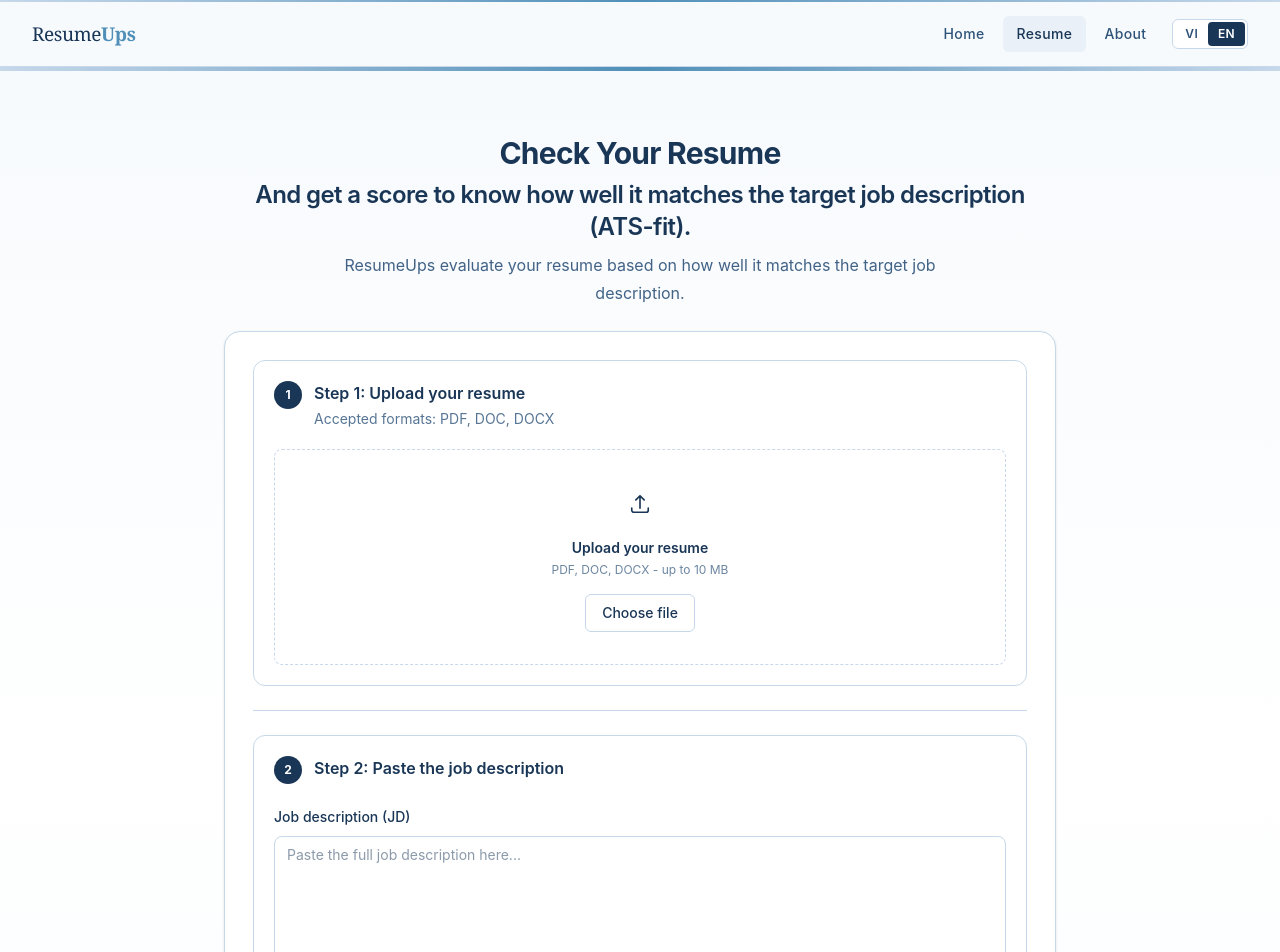
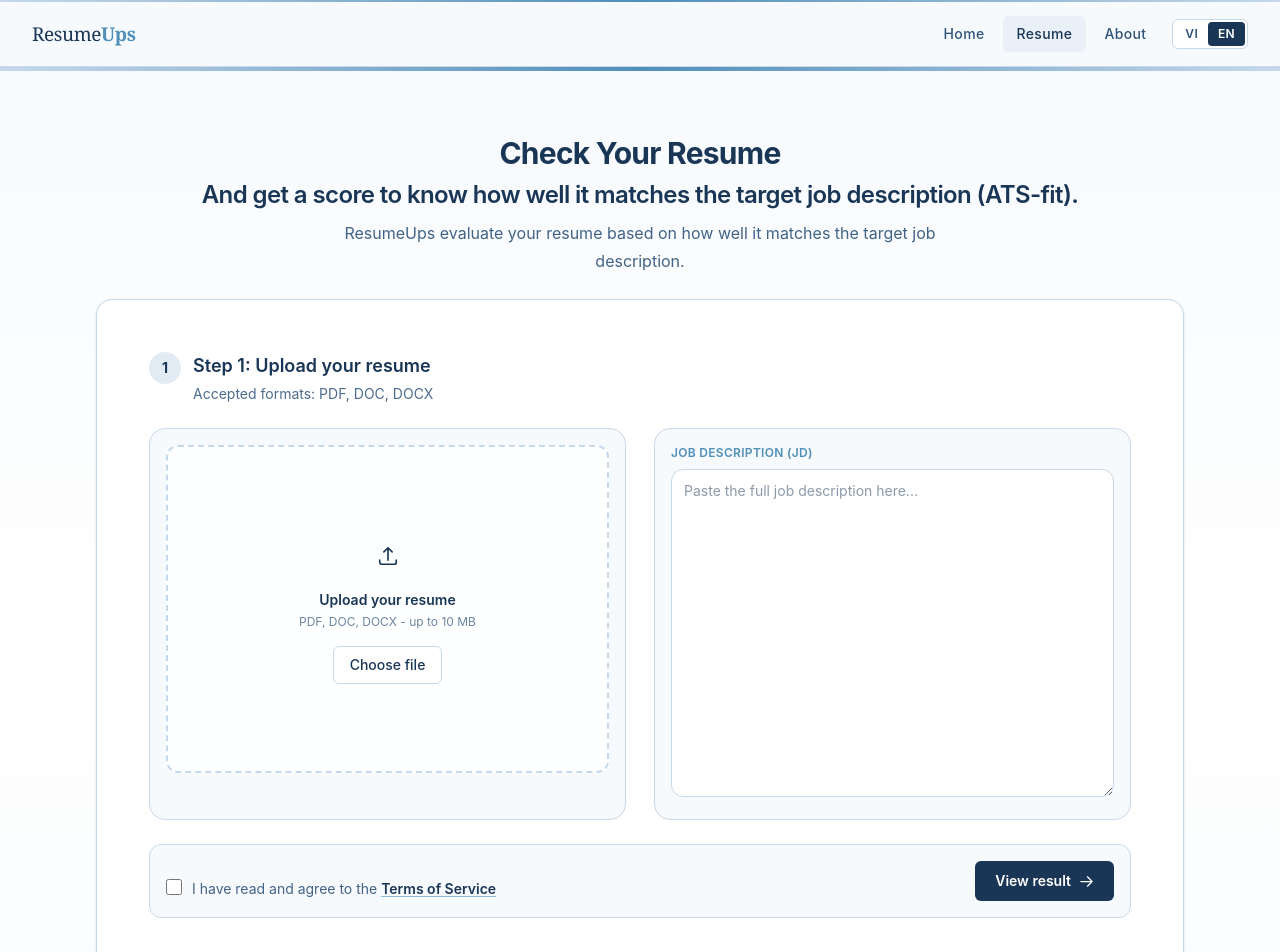
Before and after one commit to nupniichan/resumeups, an Angular app in the folder resumeups.client/: page /resume-checker in a window 1280 px wide. Shown: the top 952 px of the page. Built offline with nearby package versions, Linux system fonts and the light colour scheme.

Commit message:
style: improve UI page

```diff
--- a/resumeups.client/src/app/pages/resume-checker/resume-checker.html
+++ b/resumeups.client/src/app/pages/resume-checker/resume-checker.html
@@ -1,8 +1,8 @@
 <div class="min-h-screen bg-gradient-to-b from-[#f7fafd] via-white to-[#f7fafd]">
   <div class="h-1 bg-gradient-to-r from-[#c6d8ea] via-[#4f8fb8] to-[#c6d8ea]"></div>
 
-  <main class="mx-auto flex w-full max-w-4xl flex-col gap-6 px-4 pb-16 pt-12 sm:px-6 lg:px-8 lg:pt-16">
-    <header scrollReveal="fade-up" [revealDuration]="650" class="space-y-4">
+  <main class="mx-auto flex w-full max-w-6xl flex-col gap-6 px-4 pb-16 pt-12 sm:px-6 lg:px-8 lg:pt-16">
+    <header class="space-y-4">
       <div class="space-y-2 text-center">
         <h1 class="text-2xl font-bold tracking-tight text-[#1a3656] sm:text-3xl">
           {{ text().promo.title }}
@@ -24,16 +24,18 @@
       class="overflow-hidden rounded-2xl border border-[#c6d8ea] bg-white shadow-sm"
     >
       <div class="space-y-6 p-5 sm:p-7">
-        <article class="rounded-xl border border-[#c6d8ea] bg-white p-5 transition-shadow duration-300 hover:shadow-md hover:shadow-[#4f8fb8]/10">
-          <div class="mb-5 flex items-start gap-3">
-            <span class="inline-flex h-7 w-7 items-center justify-center rounded-full bg-[#1a3656] text-xs font-bold text-white">1</span>
+        <article class="rounded-xl p-5 transition-shadow duration-300 sm:p-6">
+          <div class="mb-6 flex items-start gap-3">
+            <span class="inline-flex h-8 w-8 items-center justify-center rounded-full bg-[#c6d8ea]/50 text-sm font-bold text-[#1a3656]">1</span>
             <div>
-              <h3 class="text-base font-semibold text-[#1a3656]">{{ text().form.step1Title }}</h3>
-              <p class="mt-1 text-sm text-[#2d5279]/80">{{ text().form.step1Hint }}</p>
+              <h3 class="text-base font-semibold text-[#1a3656] sm:text-lg">{{ text().form.step1Title }}</h3>
+              <p class="mt-1 text-sm text-[#2d5279]/85">{{ text().form.step1Hint }}</p>
             </div>
           </div>
 
-          <div class="rounded-lg border border-dashed border-[#c6d8ea] px-4 py-8 text-center transition-all duration-300 hover:border-[#4f8fb8]">
+          <div class="grid gap-6 md:grid-cols-2 lg:gap-7">
+            <div class="rounded-2xl border border-[#c6d8ea] bg-[#f7fafd] p-4">
+              <div class="flex h-[20.5rem] flex-col justify-center rounded-xl border-2 border-dashed border-[#c6d8ea] bg-white/85 px-4 py-6 text-center transition-all duration-300 hover:border-[#4f8fb8]">
                 <div class="mx-auto mb-3 flex h-11 w-11 items-center justify-center text-[#1a3656]">
                   <svg width="22" height="22" fill="none" stroke="currentColor" stroke-width="1.8" viewBox="0 0 24 24">
                     <path stroke-linecap="round" stroke-linejoin="round" d="M3 16.5v2.25A2.25 2.25 0 005.25 21h13.5A2.25 2.25 0 0021 18.75V16.5m-13.5-9L12 3m0 0l4.5 4.5M12 3v13.5"/>
@@ -41,7 +43,7 @@
                 </div>
                 <p class="text-sm font-semibold text-[#1a3656]">{{ text().form.fileTypesLabel }}</p>
                 <p class="mt-1 text-xs text-[#2d5279]/70">{{ text().form.uploadSubtext }}</p>
-            <label class="mt-4 inline-flex cursor-pointer items-center rounded-md border border-[#c6d8ea] bg-white px-4 py-2 text-sm font-medium text-[#1a3656] transition hover:border-[#4f8fb8] hover:shadow-sm">
+                <label class="mx-auto mt-4 inline-flex cursor-pointer items-center rounded-md border border-[#c6d8ea] bg-white px-4 py-2 text-sm font-medium text-[#1a3656] transition hover:border-[#4f8fb8] hover:shadow-sm">
                   {{ text().form.chooseFileButton }}
                   <input
                     type="file"
@@ -59,7 +61,7 @@
                     <svg width="14" height="14" fill="none" stroke="currentColor" stroke-width="2" viewBox="0 0 24 24">
                       <path stroke-linecap="round" stroke-linejoin="round" d="M9 12l2 2 4-4m6 2a9 9 0 11-18 0 9 9 0 0118 0z"/>
                     </svg>
-                <span class="max-w-[260px] truncate sm:max-w-[360px]">{{ selectedFileName() }}</span>
+                    <span class="max-w-[220px] truncate">{{ selectedFileName() }}</span>
                   </div>
                 }
               </div>
@@ -67,31 +69,27 @@
               @if (fileError()) {
                 <p class="mt-2 text-sm font-medium text-red-600">{{ fileError() }}</p>
               }
-        </article>
-
-        <div class="h-px bg-[#c6d8ea]"></div>
-
-        <article class="rounded-xl border border-[#c6d8ea] bg-white p-5 transition-shadow duration-300 hover:shadow-md hover:shadow-[#4f8fb8]/10">
-          <div class="mb-5 flex items-start gap-3">
-            <span class="inline-flex h-7 w-7 items-center justify-center rounded-full bg-[#1a3656] text-xs font-bold text-white">2</span>
-            <h3 class="text-base font-semibold text-[#1a3656]">{{ text().form.step2Title }}</h3>
             </div>
 
-          <label class="text-sm font-medium text-[#1a3656]">{{ text().form.jdLabel }}</label>
+            <div class="rounded-2xl border border-[#c6d8ea] bg-[#f7fafd] p-4">
+              <label class="mb-2 block text-xs font-semibold uppercase tracking-wide text-[#4f8fb8]">{{ text().form.jdLabel }}</label>
               <textarea
                 [value]="jdInput()"
                 (input)="onJdInput(jdField.value)"
                 #jdField
-            rows="8"
-            class="mt-2 w-full rounded-lg border border-[#c6d8ea] bg-white px-3 py-2 text-sm text-[#1a3656] outline-none transition duration-200 focus:border-[#4f8fb8] focus:ring-2 focus:ring-[#4f8fb8]/20"
+                rows="12"
+                class="h-[20.5rem] w-full rounded-xl border border-[#c6d8ea] bg-white px-3 py-2.5 text-sm leading-relaxed text-[#1a3656] outline-none transition duration-200 focus:border-[#4f8fb8] focus:ring-2 focus:ring-[#4f8fb8]/20"
                 [placeholder]="text().form.jdPlaceholder"
               ></textarea>
 
               @if (jdError()) {
                 <p class="mt-2 text-sm font-medium text-red-600">{{ jdError() }}</p>
               }
+            </div>
+          </div>
 
-          <div class="mt-4 rounded-lg border border-[#c6d8ea] bg-[#f7fafd] p-3">
+          <div class="mt-6 flex flex-col gap-4 rounded-xl border border-[#c6d8ea] bg-[#f7fafd] p-4 sm:flex-row sm:items-end sm:justify-between">
+            <div class="min-w-0">
               <label class="flex cursor-pointer items-start gap-2.5">
                 <input
                   type="checkbox"
@@ -109,17 +107,15 @@
                   </a>
                 </span>
               </label>
-          </div>
-
               @if (consentError()) {
                 <p class="mt-2 text-sm font-medium text-red-600">{{ consentError() }}</p>
               }
+            </div>
 
-          <div class="mt-5 flex justify-end">
             <button
               type="button"
               (click)="onSubmit()"
-              class="inline-flex items-center gap-2 rounded-md bg-[#1a3656] px-5 py-2.5 text-sm font-semibold text-white transition-all duration-200 hover:-translate-y-0.5 hover:bg-[#16304c] hover:shadow-lg hover:shadow-[#1a3656]/20"
+              class="inline-flex items-center justify-center gap-2 rounded-md bg-[#1a3656] px-5 py-2.5 text-sm font-semibold text-white transition-all duration-200 hover:-translate-y-0.5 hover:bg-[#16304c] hover:shadow-lg hover:shadow-[#1a3656]/20"
             >
               <span>{{ text().form.submitButton }}</span>
               <svg width="15" height="15" fill="none" stroke="currentColor" stroke-width="2" viewBox="0 0 24 24">
@@ -137,52 +133,62 @@
         [revealDelay]="120"
         class="overflow-hidden rounded-2xl border border-[#c6d8ea] bg-white shadow-sm"
       >
-        <div class="flex flex-col gap-5 border-b border-[#c6d8ea] p-5 sm:flex-row sm:items-center sm:justify-between sm:p-7">
-          <div>
+        <div class="border-b border-[#c6d8ea] px-5 py-5 sm:px-7 sm:py-6">
           <h2 class="text-xl font-bold tracking-tight text-[#1a3656]">{{ text().result.title }}</h2>
           <p class="mt-1 text-sm text-[#2d5279]/85">{{ text().result.summary }}</p>
         </div>
 
-          <div class="relative h-20 w-20 shrink-0">
-            <svg viewBox="0 0 80 80" class="h-20 w-20">
-              <circle cx="40" cy="40" r="34" fill="none" stroke="#c6d8ea" stroke-width="6"></circle>
+        <div class="grid gap-8 p-5 sm:p-7 lg:grid-cols-[minmax(0,14rem)_1fr] lg:items-start">
+          <div class="flex flex-col items-center gap-4">
+            <div class="relative h-32 w-32 shrink-0">
+              <svg class="h-32 w-32 -rotate-90" viewBox="0 0 120 120" aria-hidden="true">
+                <circle cx="60" cy="60" r="52" fill="none" stroke="#c6d8ea" stroke-width="10" />
                 <circle
-                cx="40"
-                cy="40"
-                r="34"
+                  cx="60"
+                  cy="60"
+                  r="52"
                   fill="none"
-                stroke="#1a3656"
-                stroke-width="6"
+                  stroke="#4f8fb8"
+                  stroke-width="10"
                   stroke-linecap="round"
-                stroke-dasharray="213.6"
-                stroke-dashoffset="55.5"
-                transform="rotate(-90 40 40)"
-              ></circle>
+                  stroke-dasharray="326.7"
+                  stroke-dashoffset="81.7"
+                />
               </svg>
-            <div class="absolute inset-0 flex items-center justify-center">
-              <span class="text-xl font-bold tracking-tight text-[#1a3656]">74%</span>
+              <div class="pointer-events-none absolute inset-0 flex items-center justify-center gap-0.5">
+                <span class="text-3xl font-bold tabular-nums text-[#1a3656]">74</span>
+                <span class="text-lg font-semibold text-[#2d5279]/80">%</span>
               </div>
+            </div>
+            <p class="text-center text-xs font-medium uppercase tracking-wide text-[#4f8fb8]">Match score</p>
+          </div>
+
+          <div class="min-w-0 space-y-6">
+            <div>
+              <p class="mb-2 text-xs font-semibold uppercase tracking-wide text-[#4f8fb8]">{{ text().result.strengthsTitle }}</p>
+              <div class="flex flex-wrap gap-2">
+                @for (item of text().result.strengths; track item) {
+                  <span class="rounded-full border border-[#c6d8ea] bg-white px-3 py-1 text-xs font-medium text-[#1a3656]">{{ item }}</span>
+                }
+              </div>
+            </div>
+            <div>
+              <p class="mb-2 text-xs font-semibold uppercase tracking-wide text-[#2d5279]/80">{{ text().result.improvementsTitle }}</p>
+              <div class="flex flex-wrap gap-2">
+                @for (item of text().result.improvements; track item) {
+                  <span class="rounded-full border border-[#c6d8ea] bg-[#f7fafd] px-3 py-1 text-xs font-medium text-[#2d5279]">{{ item }}</span>
+                }
               </div>
             </div>
 
-        <div class="grid gap-0 md:grid-cols-2">
-          <article class="border-b border-[#c6d8ea] p-5 md:border-b-0 md:border-r md:p-6">
-            <p class="text-xs font-semibold uppercase tracking-[0.08em] text-[#4f8fb8]">{{ text().result.strengthsTitle }}</p>
-            <ul class="mt-3 space-y-2 text-sm text-[#2d5279]/90">
-              @for (item of text().result.strengths; track item) {
-                <li class="relative pl-4 before:absolute before:left-0 before:top-2 before:h-1.5 before:w-1.5 before:rounded-full before:bg-[#4f8fb8]">{{ item }}</li>
-              }
-            </ul>
-          </article>
-
-          <article class="p-5 md:p-6">
-            <p class="text-xs font-semibold uppercase tracking-[0.08em] text-[#1a3656]">{{ text().result.improvementsTitle }}</p>
-            <ul class="mt-3 space-y-2 text-sm text-[#2d5279]/90">
-              @for (item of text().result.improvements; track item) {
-                <li class="relative pl-4 before:absolute before:left-0 before:top-2 before:h-1.5 before:w-1.5 before:rounded-full before:bg-[#1a3656]">{{ item }}</li>
-              }
-            </ul>
-          </article>
+            <div class="rounded-xl border border-[#c6d8ea] bg-[#f7fafd] p-4 sm:p-5">
+              <div class="flex items-baseline justify-between gap-2 border-b border-[#c6d8ea]/60 pb-3">
+                <p class="text-sm font-semibold text-[#1a3656]">Alignment feedback</p>
+                <span class="text-sm font-bold text-[#4f8fb8]">74<span class="text-[#2d5279]/80">/100</span></span>
+              </div>
+              <p class="mt-3 text-sm leading-relaxed text-[#2d5279]/90">{{ text().result.summary }}</p>
+            </div>
+          </div>
         </div>
       </section>
     }
```
Lines whose indentation alone changed are shown as unchanged.
